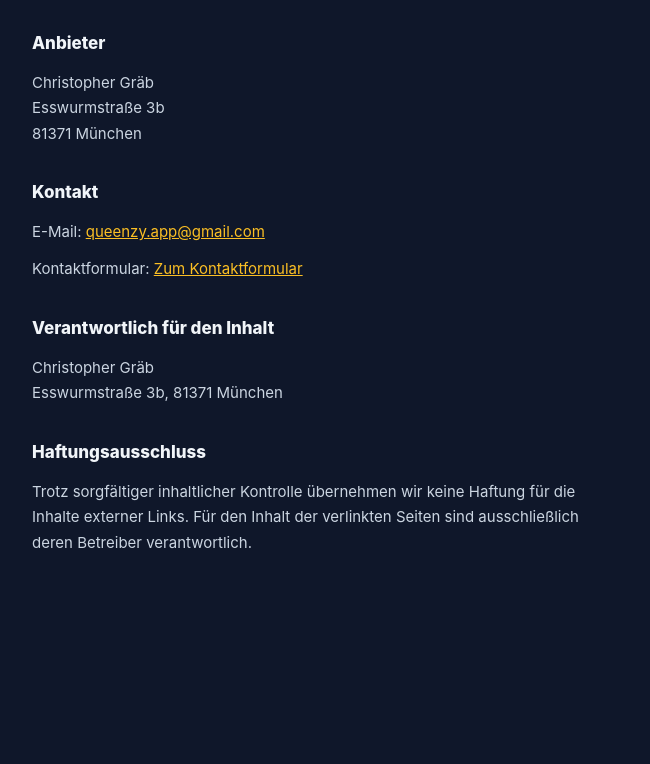
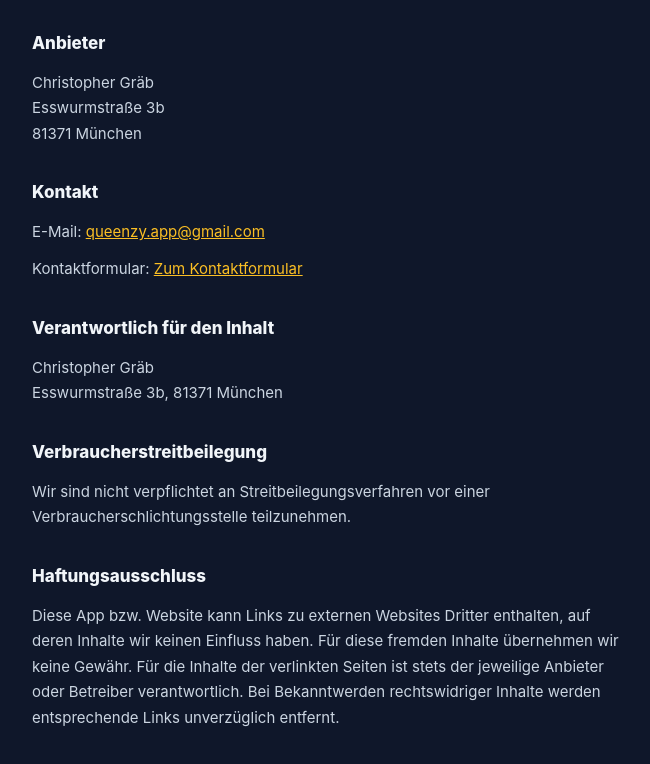
Before and after one commit to graebc/Crownly-website, a plain HTML site: page imprint.html in a window 1280 px wide. Shown: the part 172-936 px from the top of the page, without its empty margins (312-962 px from the left). Before the commit the page ends 819 px from the top, so only its background shows below. Drawn offline with Linux system fonts and the light colour scheme.

Commit message:
Update imprint.html

```diff
--- a/imprint.html
+++ b/imprint.html
@@ -62,8 +62,11 @@
         <h2>Verantwortlich für den Inhalt</h2>
         <p>Christopher Gräb<br>Esswurmstraße 3b, 81371 München</p>
 
+        <h2>Verbraucherstreitbeilegung</h2>
+        <p>Wir sind nicht verpflichtet an Streitbeilegungsverfahren vor einer Verbraucherschlichtungsstelle teilzunehmen.</p>
+
         <h2>Haftungsausschluss</h2>
-        <p>Trotz sorgfältiger inhaltlicher Kontrolle übernehmen wir keine Haftung für die Inhalte externer Links. Für den Inhalt der verlinkten Seiten sind ausschließlich deren Betreiber verantwortlich.</p>
+        <p>Diese App bzw. Website kann Links zu externen Websites Dritter enthalten, auf deren Inhalte wir keinen Einfluss haben. Für diese fremden Inhalte übernehmen wir keine Gewähr. Für die Inhalte der verlinkten Seiten ist stets der jeweilige Anbieter oder Betreiber verantwortlich. Bei Bekanntwerden rechtswidriger Inhalte werden entsprechende Links unverzüglich entfernt.</p>
     </div>
 </body>
 </html>
```
